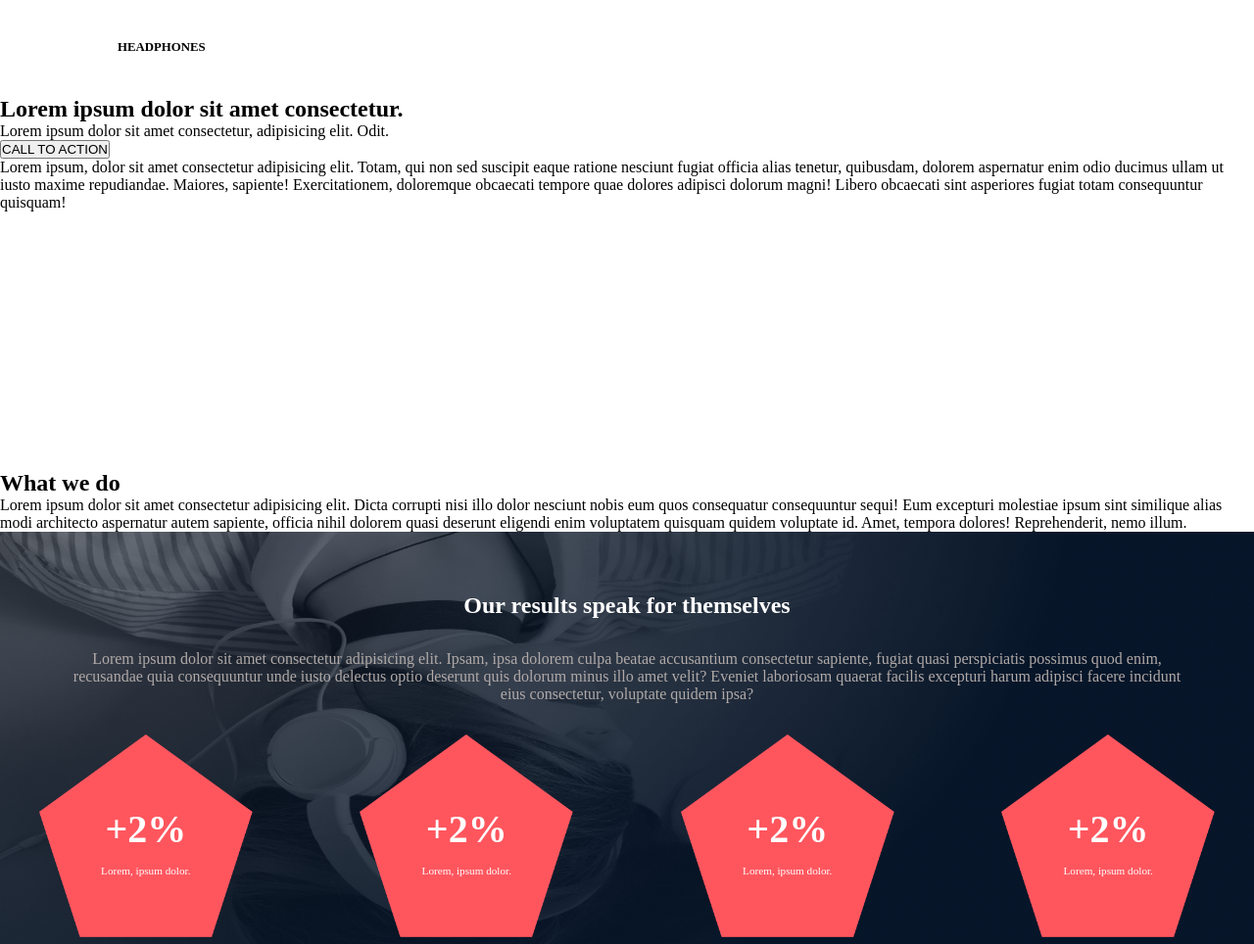
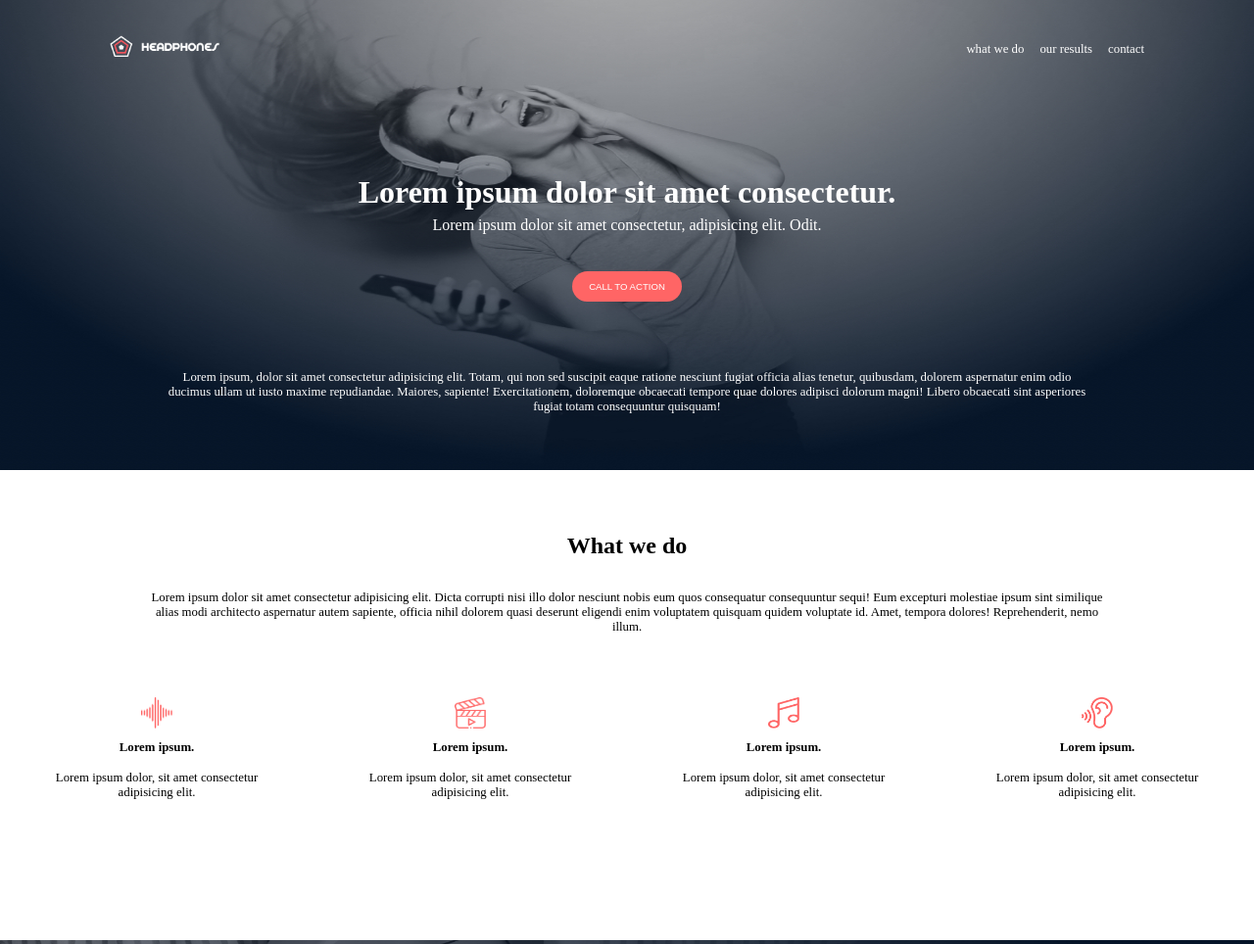
Before and after one commit to Elykplime/alx_html_css, a plain HTML site: page headphones/index.html in a window 1280 px wide. Shown: the top 964 px of the page at 98% size. Drawn offline with Linux system fonts and the light colour scheme.

Commit message:
changes made to the index file

```diff
--- a/headphones/index.html
+++ b/headphones/index.html
@@ -12,9 +12,14 @@
 <body>
     <main>
         <section class="landing_page">
-            <header>
-                <h1>HEADPHONES</h1>
+            <img class="landing_background" src="./images/headphones_hero_1.jpg" alt="">
+            <div class="landing_overlay">
+                <header class="landingpage_container">
 
+                    <div class="landing_icon">
+                        <img src="./images/logo_headphones.png" alt="logo">
+
+                    </div>
                     <nav>
                         <ul>
                             <li><a href="#">what we do</a></li>
@@ -22,16 +27,16 @@
                             <li><a href="#">contact</a></li>
                         </ul>
                     </nav>
+                </header>
+                <div class="landing_content">
+                    <div class="landing_action">
+                        <h2>Lorem ipsum dolor sit amet consectetur.</h2>
 
-            </header>
+                        <p>Lorem ipsum dolor sit amet consectetur, adipisicing elit. Odit.</p>
+                        <button>CALL TO ACTION</button>
+                    </div>
 
-            <div>
-                <h2>Lorem ipsum dolor sit amet consectetur.</h2>
-                <div>
-                    <p>Lorem ipsum dolor sit amet consectetur, adipisicing elit. Odit.</p>
-                </div>
-                <button>CALL TO ACTION</button>
-                <div>
+                    <div class="second_landing_content">
                         <p>
                             Lorem ipsum, dolor sit amet consectetur adipisicing elit. Totam, qui non sed suscipit eaque
                             ratione nesciunt fugiat officia alias tenetur, quibusdam, dolorem aspernatur enim odio ducimus
@@ -41,13 +46,16 @@
                         </p>
                     </div>
                 </div>
+
+            </div>
+
         </section>
-        <section>
-            <div>
+        <section class="whatwedo_section">
+            <div class="whatwedo_container">
                 <div>
                     <h2>What we do</h2>
                 </div>
-                <div>
+                <div class="whatwedo_content">
                     <p>
                         Lorem ipsum dolor sit amet consectetur adipisicing elit. Dicta corrupti nisi illo dolor nesciunt
                         nobis eum quos
@@ -55,9 +63,41 @@
                         architecto aspernatur autem sapiente, officia nihil dolorem quasi deserunt eligendi enim
                         voluptatem quisquam quidem voluptate id. Amet, tempora dolores! Reprehenderit, nemo illum.
                     </p>
+
                 </div>
+                <div class="whatwedo_descriptions">
+                    <div class="description_images">
+                        <img src="./images/sound-frecuency (1).png" alt="">
                         <div>
-                    <!-- icons here -->
+                            <h1>Lorem ipsum.</h1>
+                            <p>Lorem ipsum dolor, sit amet consectetur adipisicing elit.</p>
+                        </div>
+                    </div>
+
+                    <div class="description_images">
+                        <img src="./images/video.png" alt="">
+                        <div>
+                            <h1>Lorem ipsum.</h1>
+                            <p>Lorem ipsum dolor, sit amet consectetur adipisicing elit.</p>
+                        </div>
+                    </div>
+
+                    <div class="description_images">
+                        <img src="./images/music.png" alt="">
+                        <div>
+                            <h1>Lorem ipsum.</h1>
+                            <p>Lorem ipsum dolor, sit amet consectetur adipisicing elit.</p>
+                        </div>
+                    </div>
+
+                    <div class="description_images">
+                        <img src="./images/hearing.png" alt="">
+                        <div>
+                            <h1>Lorem ipsum.</h1>
+                            <p>Lorem ipsum dolor, sit amet consectetur adipisicing elit.</p>
+                        </div>
+                    </div>
+
                 </div>
             </div>
         </section>
@@ -72,8 +112,11 @@
                 </div>
                 <div class="results_container_content">
                     <p>
-                        Lorem ipsum dolor sit amet consectetur adipisicing elit. Ipsam, ipsa dolorem culpa beatae accusantium consectetur sapiente, fugiat quasi perspiciatis possimus quod enim, recusandae quia consequuntur unde iusto delectus optio deserunt quis dolorum minus illo amet velit?
-                        Eveniet laboriosam quaerat facilis excepturi harum adipisci facere incidunt eius consectetur, voluptate quidem ipsa?
+                        Lorem ipsum dolor sit amet consectetur adipisicing elit. Ipsam, ipsa dolorem culpa beatae
+                        accusantium consectetur sapiente, fugiat quasi perspiciatis possimus quod enim, recusandae quia
+                        consequuntur unde iusto delectus optio deserunt quis dolorum minus illo amet velit?
+                        Eveniet laboriosam quaerat facilis excepturi harum adipisci facere incidunt eius consectetur,
+                        voluptate quidem ipsa?
                     </p>
                 </div>
                 <div class="results_polygon">
```
Also changed, not shown: headphones/images/hearing.png (added), headphones/images/music.png (added), headphones/images/sound-frecuency (1).png (added), headphones/images/video.png (added). Lines whose indentation alone changed are shown as unchanged.
